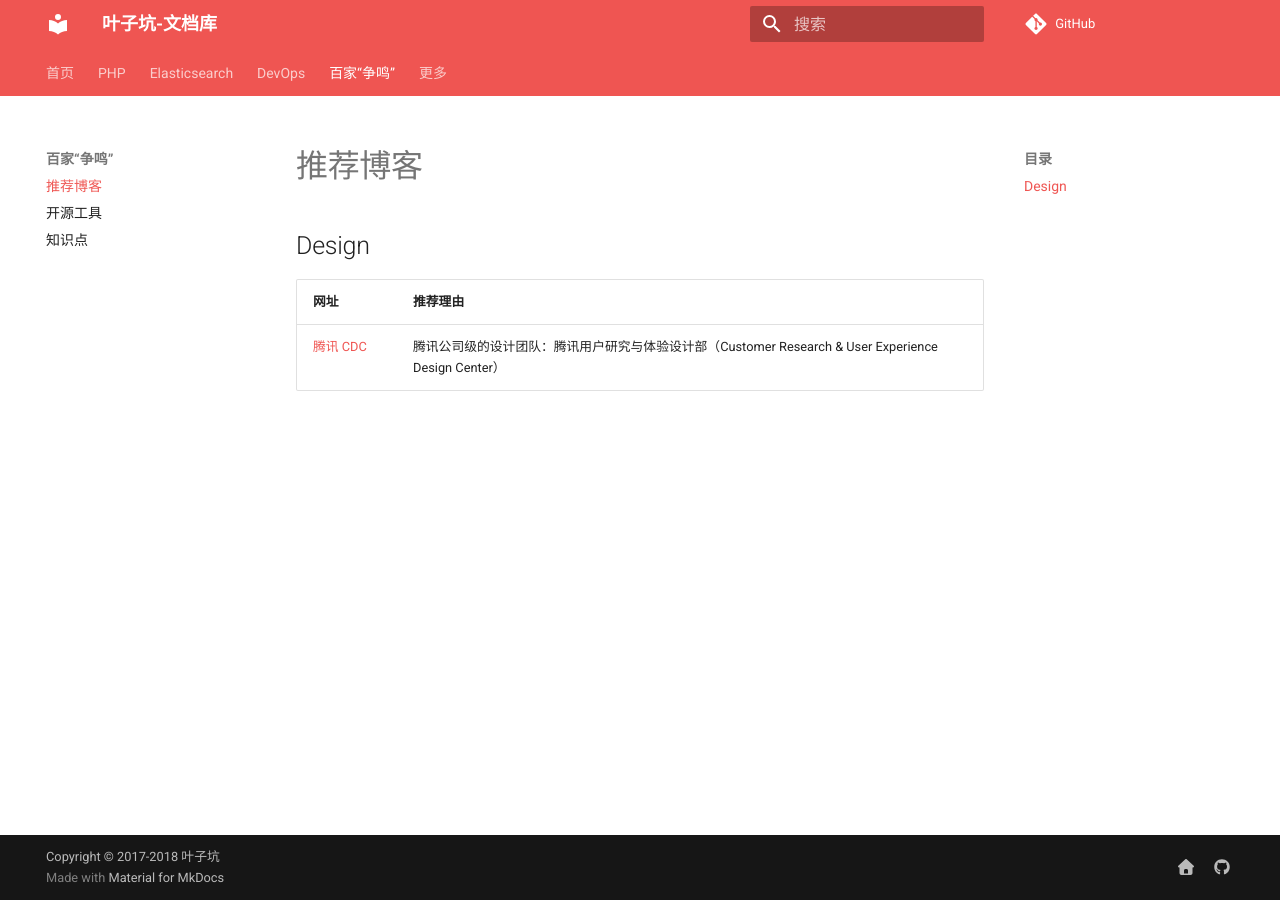
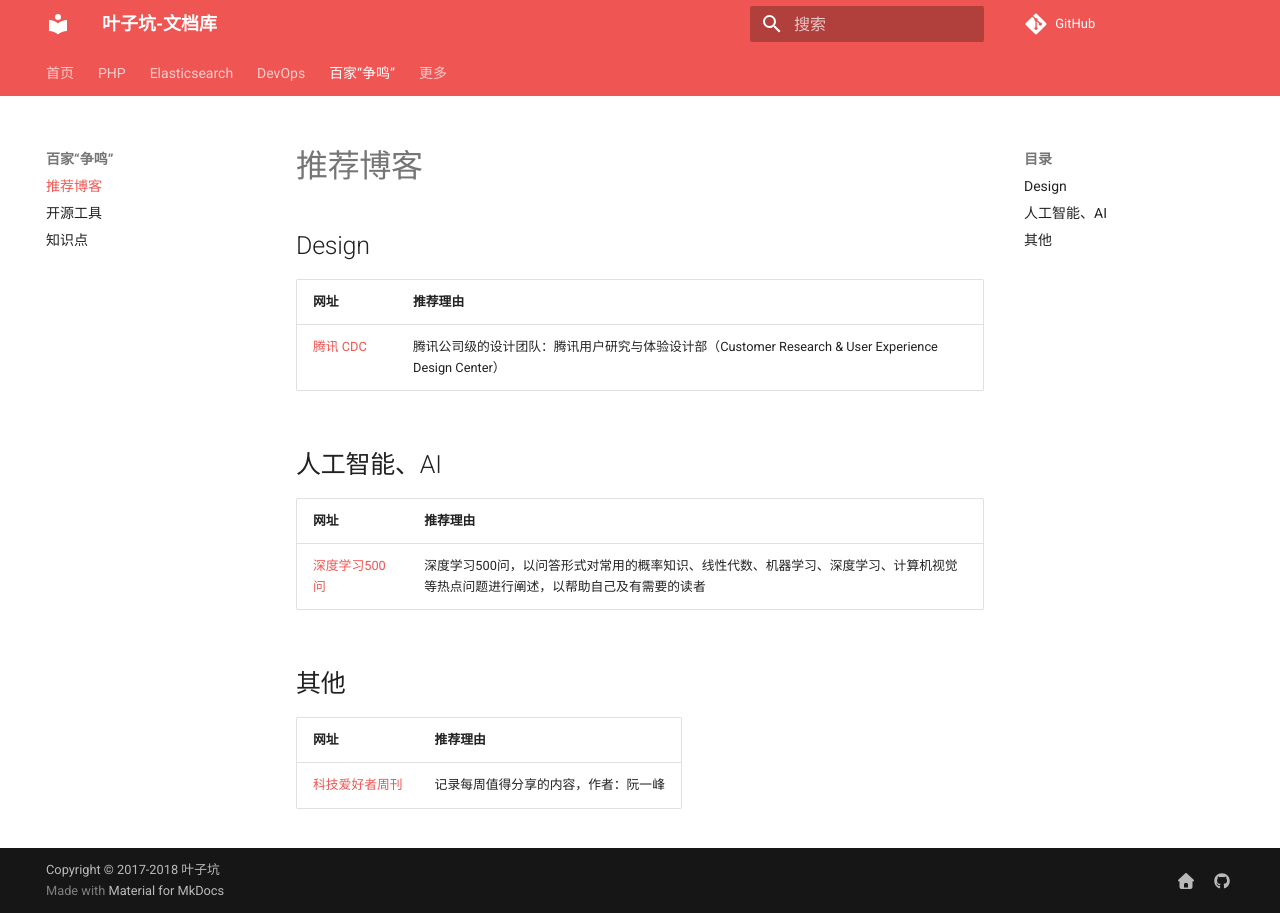
Before and after one commit to flc1125/docs, an MkDocs documentation site: the page built from docs/hundred/blog.md, in a window 1280 px wide. Built offline with MkDocs 1.6.1 and Material for MkDocs 9.7.7, drawn with Linux system fonts in a browser that asks for light colours; comment, search, counter and statistics services are not loaded.

Commit message:
add link

```diff
--- a/docs/hundred/blog.md
+++ b/docs/hundred/blog.md
@@ -5,3 +5,15 @@
 |网址|推荐理由|
 |----|----|
 |[腾讯 CDC](https://cdc.tencent.com)|腾讯公司级的设计团队：腾讯用户研究与体验设计部（Customer Research & User Experience Design Center）|
+
+## 人工智能、AI
+
+|网址|推荐理由|
+|----|----|
+|[深度学习500问](https://github.com/scutan90/DeepLearning-500-questions)|深度学习500问，以问答形式对常用的概率知识、线性代数、机器学习、深度学习、计算机视觉等热点问题进行阐述，以帮助自己及有需要的读者|
+
+## 其他
+
+|网址|推荐理由|
+|----|----|
+|[科技爱好者周刊](https://github.com/ruanyf/weekly)|记录每周值得分享的内容，作者：阮一峰|
```
Also changed, not shown: docs/hundred/knowledge.md (+6 -0 lines), docs/hundred/open-source.md (+1 -0 lines).
